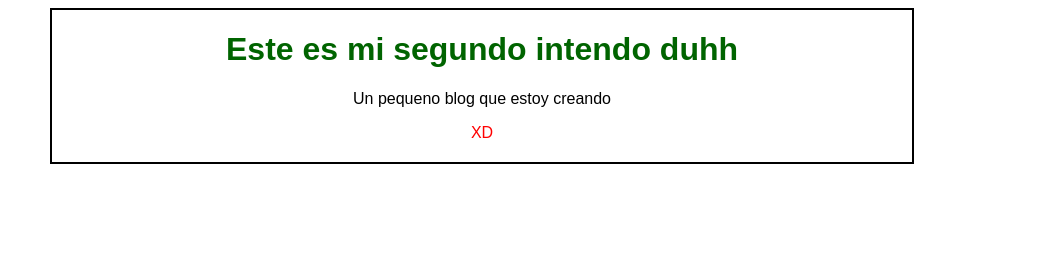
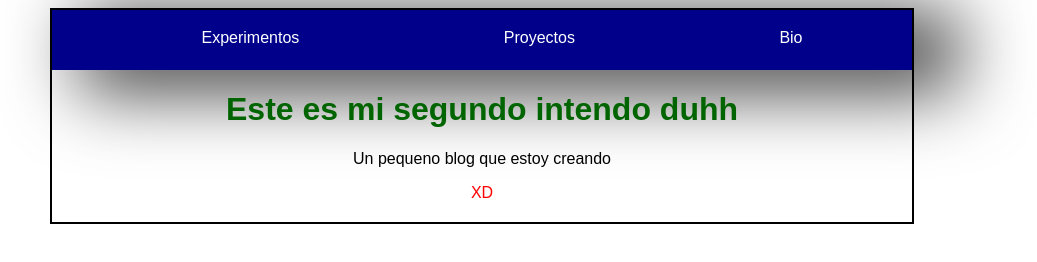
Before and after one commit to Juancamagures/Blog-, a plain HTML site: page index.html in a window 1280 px wide. Shown: the whole page, without its empty margins (158-1195 px from the left). Drawn offline with Linux system fonts and the light colour scheme.

Commit message:
Se le agrego una barra de navegacion

```diff
--- a/css/styles.css
+++ b/css/styles.css
@@ -12,3 +12,18 @@ h1{
     margin-right: 200px;
     padding-bottom: 20px;
 }
+li {
+    list-style-type: none;
+    display: inline;
+    padding-left:100px;
+    padding-right: 100px;
+    color: white;
+}
+#list {
+    background-color:darkblue;
+    padding-top: 3px;
+    padding-bottom: 7px;
+    -webkit-box-shadow: 37px 12px 72px 10px rgba(0,0,0,0.75);
+    -moz-box-shadow: 37px 12px 72px 10px rgba(0,0,0,0.75);
+    box-shadow: 37px 12px 72px 10px rgba(0,0,0,0.75);
+}
--- a/index.html
+++ b/index.html
@@ -5,6 +5,13 @@
 </head>
 <body>
     <div id="Box">
+        <div id="list">
+            <ul>
+                <li>Experimentos</li>
+                <li>Proyectos</li>
+                <li>Bio</li>
+            </ul>
+        </div>
         <h1>Este es mi segundo intendo duhh</h1>
         <p>Un pequeno blog que estoy creando</p>
         <span style="color:red">XD</span>
```
